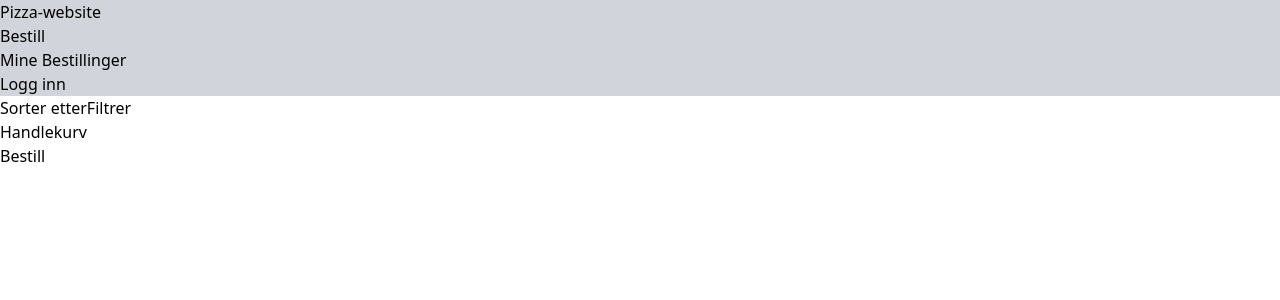
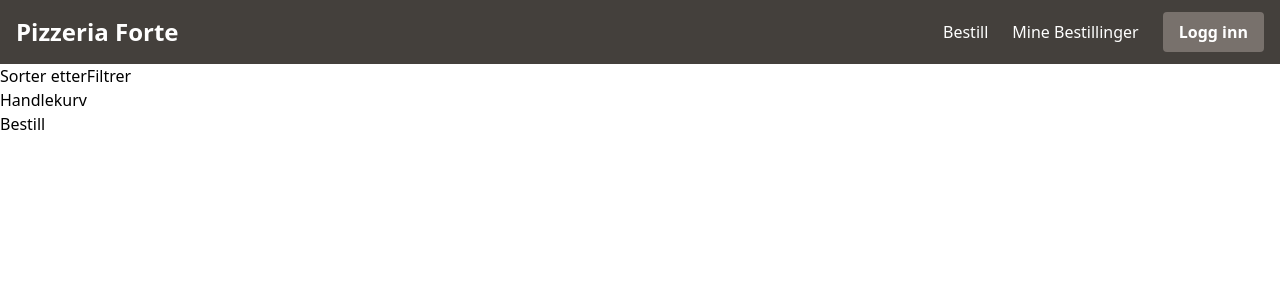
Before and after one commit to fortedigital/Developer-Academy-Frontend, a React (Create React App) app: page / in a window 1280 px wide. Shown: the top 300 px of the page. Built offline with nearby package versions, Linux system fonts and the light colour scheme.

Commit message:
Update Header styles

```diff
--- a/src/App.tsx
+++ b/src/App.tsx
@@ -11,15 +11,15 @@ function App() {
   const [cart, setCart] = useState<IShoppingCart>({} as IShoppingCart);
   return (
     <ShoppingCartContext.Provider value={[cart, setCart]}>
-      <div className="h-screen bg-white">
-        <Header />
-        <BrowserRouter>
+      <BrowserRouter>
+        <div className="h-screen bg-white">
+          <Header />
           <Routes>
             <Route path="/" element={<Order />} />
             <Route path="*" element={<NotFound />} />
           </Routes>
-        </BrowserRouter>
-      </div>
+        </div>
+      </BrowserRouter>
     </ShoppingCartContext.Provider>
   );
 }
--- a/src/components/Header.tsx
+++ b/src/components/Header.tsx
@@ -1,14 +1,30 @@
-import React from 'react';
+import React from "react";
+import { Link } from "react-router-dom";
 
 export const Header = () => {
   return (
-    <div className='bg-gray-300' id="header">
-      <h1>Pizza-website</h1>
-      {/*TODO: Add Routing*/}
-      <p>Bestill</p>
-      <p>Mine Bestillinger</p>
-      {/*TODO: Auth */}
-      <p>Logg inn</p>
-    </div>
+    <header className="bg-stone-700">
+      <div className="container mx-auto flex h-16 items-center gap-x-6 px-4 text-white">
+        <h1 className="mr-auto text-center text-2xl font-bold">
+          Pizzeria Forte
+        </h1>
+        <div className="flex items-center gap-x-6">
+          {/*TODO: Add Routing*/}
+          <Link className="underline-offset-4 hover:underline" to="/">
+            Bestill
+          </Link>
+          <Link
+            className="underline-offset-4 hover:underline"
+            to="/mine-bestillinger"
+          >
+            Mine Bestillinger
+          </Link>
+          {/*TODO: Auth */}
+          <button className="flex-none rounded bg-stone-500 px-4 py-2 font-bold hover:bg-stone-400 active:bg-stone-600">
+            Logg inn
+          </button>
+        </div>
+      </div>
+    </header>
   );
 };
```
